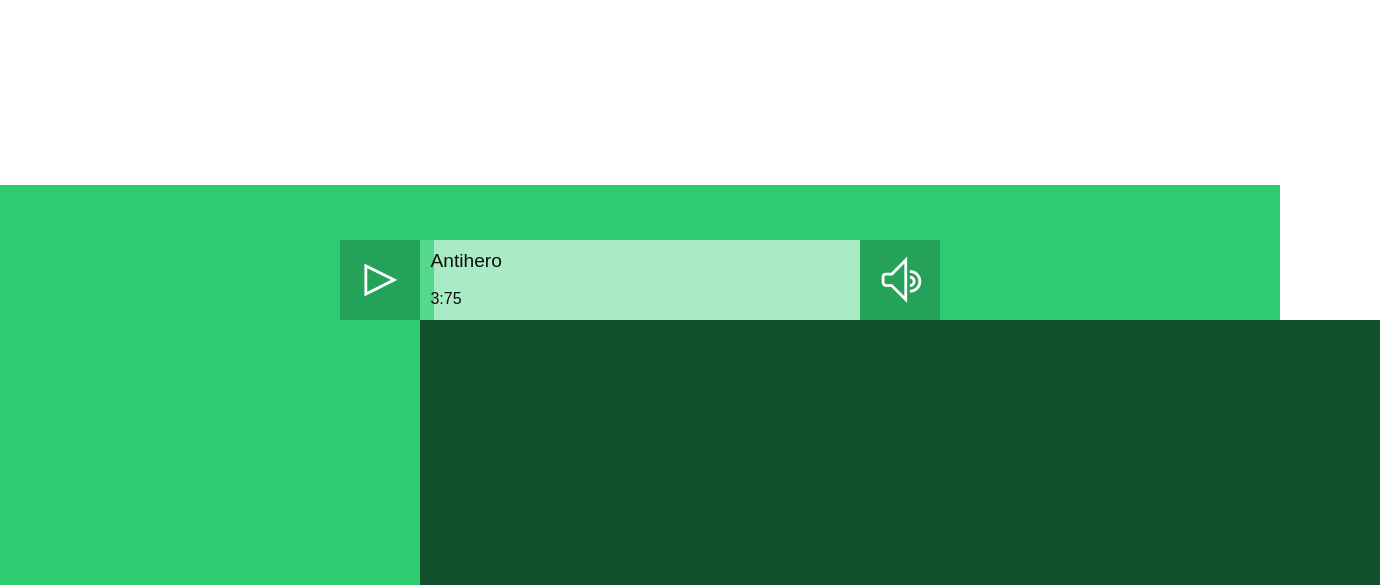
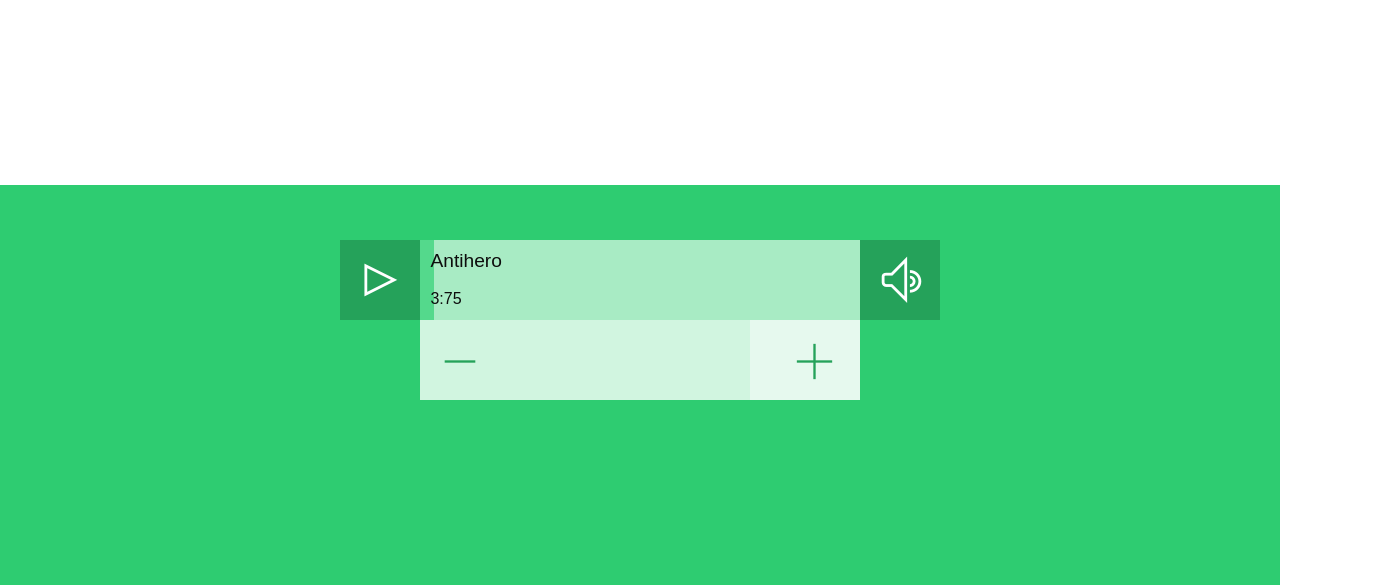
Before and after one commit to musicbender/audio-players, a website: page index.html in a window 1280 px wide. Shown: the part 215-800 px from the top of the page, 1380 px wide, since content can reach past the window. Drawn offline with nearby package versions, Linux system fonts and the light colour scheme.

Commit message:
finished draft of volume slider

```diff
--- a/index.html
+++ b/index.html
@@ -38,6 +38,8 @@
                 </div>
                 <div class="volume-slider-div-1">
                     <div class="volume-slider-1"></div>
+                    <span class="ti-minus minus-1"></span>
+                    <span class="ti-plus plus-1"></span>
                 </div>
             </div>
 
--- a/scss/layout/_player1.scss
+++ b/scss/layout/_player1.scss
@@ -89,12 +89,29 @@
     margin: 0 auto;
     width: 440px;
     height: 80px;
-    background-color: darken($color1, 20%);
+    background-color: lighten($color1, 45%);
 }
 
 .volume-slider-1 {
-    position: absolute;
     height: 100%;
     width: 75%;
-    background-color: darken($color1, 30%);
+    background-color: lighten($color1, 40%);
 }
+
+.plus-1, .minus-1 {
+    display: inline-block;
+    font-size: 2.5em;
+    color: darken($color1, 10%);
+}
+
+.minus-1 {
+    position: relative;
+    top: -58px;
+    left: 20px;
+}
+
+.plus-1 {
+    position: relative;
+    top: -58px;
+    left: 330px;
+}
```
Also changed, not shown: build/build.css, css/main.css, 1 other file.
